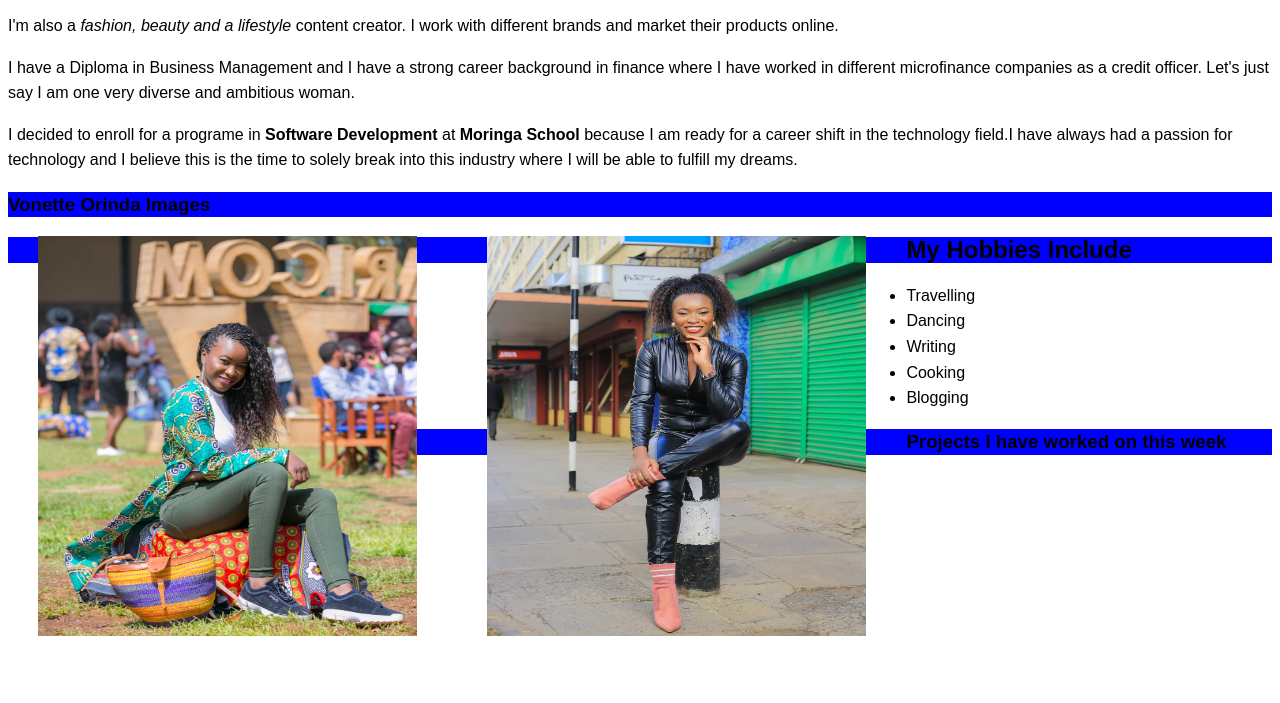
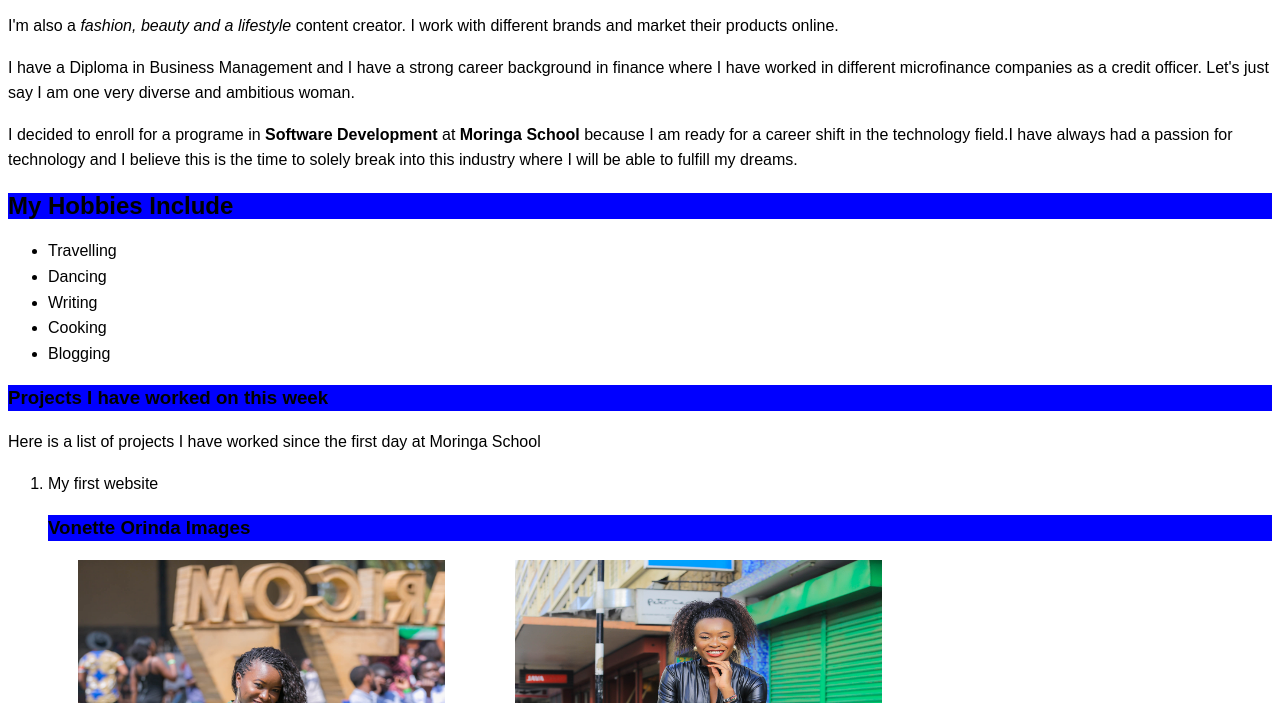
Before and after one commit to VonettaOrinda/IP, a plain HTML site: page index.html in a window 1280 px wide. Shown: the part 97-800 px from the top of the page. Drawn offline with Linux system fonts and the light colour scheme.

Commit message:
images added h3 and a new list

```diff
--- a/index.html
+++ b/index.html
@@ -11,7 +11,27 @@
     <p>I have a Diploma in Business Management and I have a strong career background in finance where I have worked in different microfinance companies as a credit officer. Let's just say I am one very diverse and ambitious woman.</p>
     <p>I decided to enroll for a programe in<strong> Software Development</strong> at <strong>Moringa School</strong> because I am ready for a career shift in the technology field.I have always had a passion for technology and I believe this is the time to solely break into this industry where I will be able to fulfill my dreams.</p>
 
-    <h3>Vonette Orinda Images</h3>
+
+
+     <h2>My Hobbies Include </h2>
+     <ul>
+       <li>Travelling</li>
+       <li>Dancing</li>
+       <li>Writing</li>
+       <li>Cooking</li>
+       <li>Blogging</li>
+     </ul>
+       <h3>Projects I have worked on this week</h3>
+       <p> Here is a list of projects I have worked since the first day at Moringa School</p>
+       <ol>
+         <li>My first website </li>
+
+
+
+
+
+
+       <h3>Vonette Orinda Images</h3>
 
      <div class="container">
        <div class="glass">
@@ -23,16 +43,9 @@
        </div>
 
      </div>
+    </ul>
 
-    <h2>My Hobbies Include </h2>
-    <ul>
-      <li>Travelling</li>
-      <li>Dancing</li>
-      <li>Writing</li>
-      <li>Cooking</li>
-      <li>Blogging</li>
-      <h3>Projects I have worked on this week</h3>
-    </ul>
+
 
 </body>
 </html>
```
